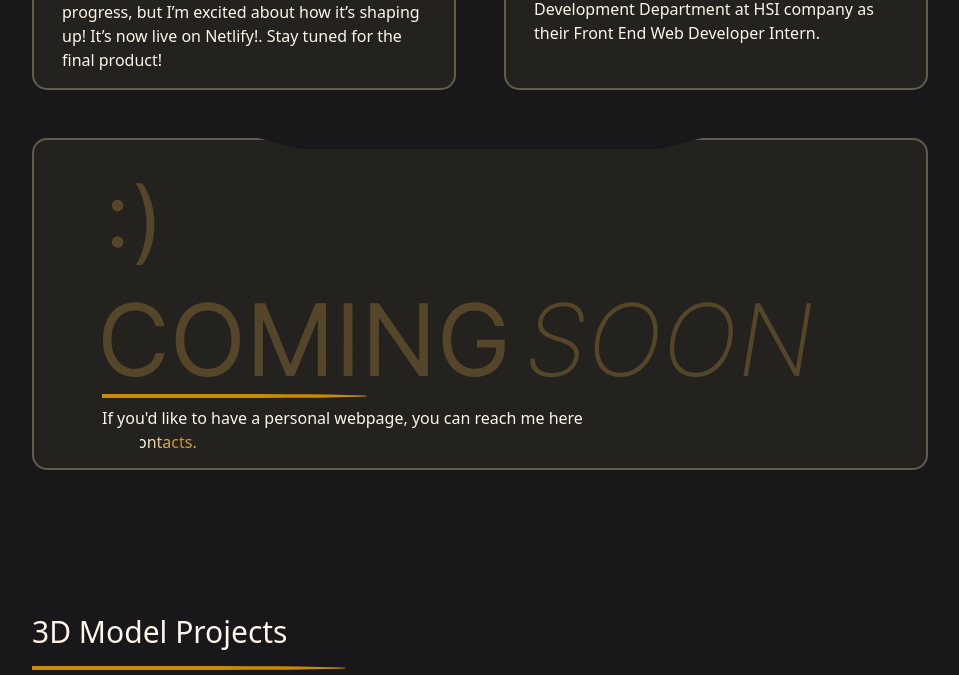
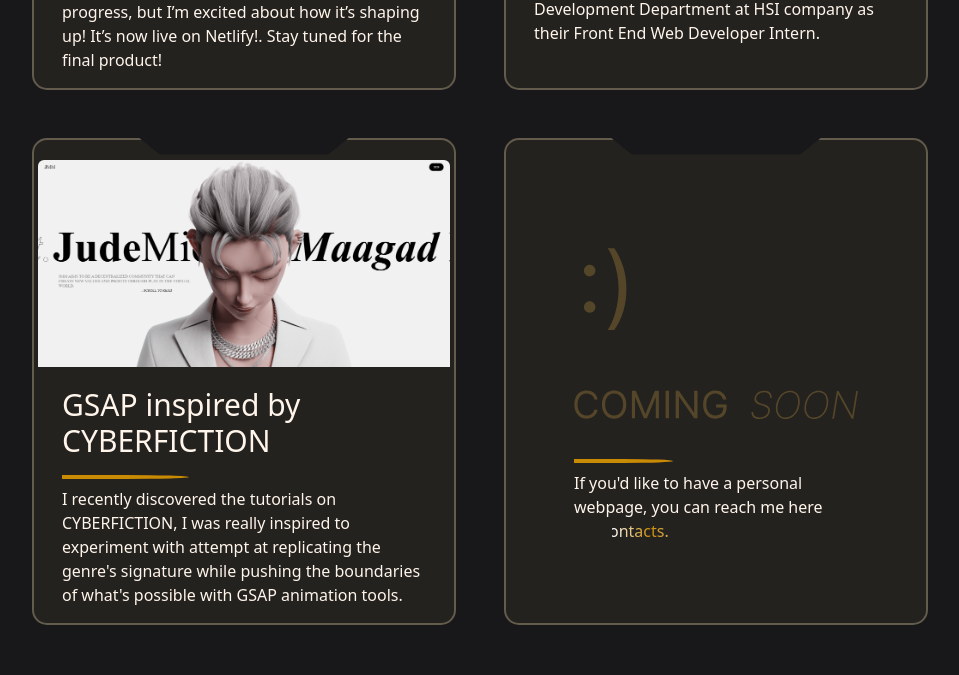
Before and after one commit to MaagadJM/Maagad-Jude-Portfolio, a React (Vite) app: page /#/ in a window 1280 px wide. Shown: the part 1981-2656 px from the top of the page, without its empty margins (160-1119 px from the left). Built offline with nearby package versions, Linux system fonts and the light colour scheme.

Commit message:
Projects: added GSAP One repo

```diff
--- a/src/components/pages/MyProjects/Projects.jsx
+++ b/src/components/pages/MyProjects/Projects.jsx
@@ -5,6 +5,7 @@ import HSIEngage from "/Thumbnails/HSI thumbnail.png";
 import TFSI from "/Thumbnails/Techforce Solutions Inc.png";
 import HaiAPPDB from "/Thumbnails/HAI APP Dashboard.png";
 import GatsbyOne from "/Thumbnails/Gatsby One TN.png";
+import GsapOne from "/Thumbnails/GSAP One TN.png";
 
 import InteriorDesignTN from "/Thumbnails/Interior Design TN.png";
 import InteriorDesign from "../../images/Interior Design.png";
@@ -243,10 +244,48 @@ function Projects() {
                 {/* </a> */}
               </section>
             </div>
+            <div
+              className=" custom-border px-1"
+              data-aos="fade-right"
+              data-aos-duration="1000"
+              data-aos-delay="1500"
+            >
+              <section>
+                <a
+                  href="https://maagadjm.github.io/GSAP-one/"
+                  target="_blank"
+                  rel="noopener noreferrer"
+                >
+                  {/* <div className="col-md-4 rounded-3xl border border-yellow-500"> */}
+                  <img
+                    src={GsapOne}
+                    className="w-full h-[70%] rounded-t-md cursor-pointer"
+                    alt="HSI Engage"
+                  />
+                </a>
+                <section className="mx-4 mt-[20px]">
+                  <p className="text-[#FFF5EA] text-3xl font-light">
+                    GSAP inspired by CYBERFICTION
+                  </p>
+
+                  <div className="underline"></div>
+                  <p className="text-[#FFF5EA] mt-2">
+                    I recently discovered the tutorials on CYBERFICTION, I was
+                    really inspired to experiment with attempt at replicating
+                    the genre's signature while pushing the boundaries of what's
+                    possible with GSAP animation tools.
+                  </p>
+                  {/* <Link to="/" className="btn btn-link">
+                  read more
+                </Link> */}
+                </section>
+                {/* </a> */}
+              </section>
+            </div>
             {/* ------------------------------------------ */}
             <div
-              className=" custom-border px-1 col-span-2"
-              data-aos="fade-right"
+              className=" custom-border px-1 col-span-1"
+              data-aos="fade-left"
               data-aos-duration="1000"
               data-aos-delay="1500"
             >
```
Also changed, not shown: public/Thumbnails/GSAP One TN.png (added).
